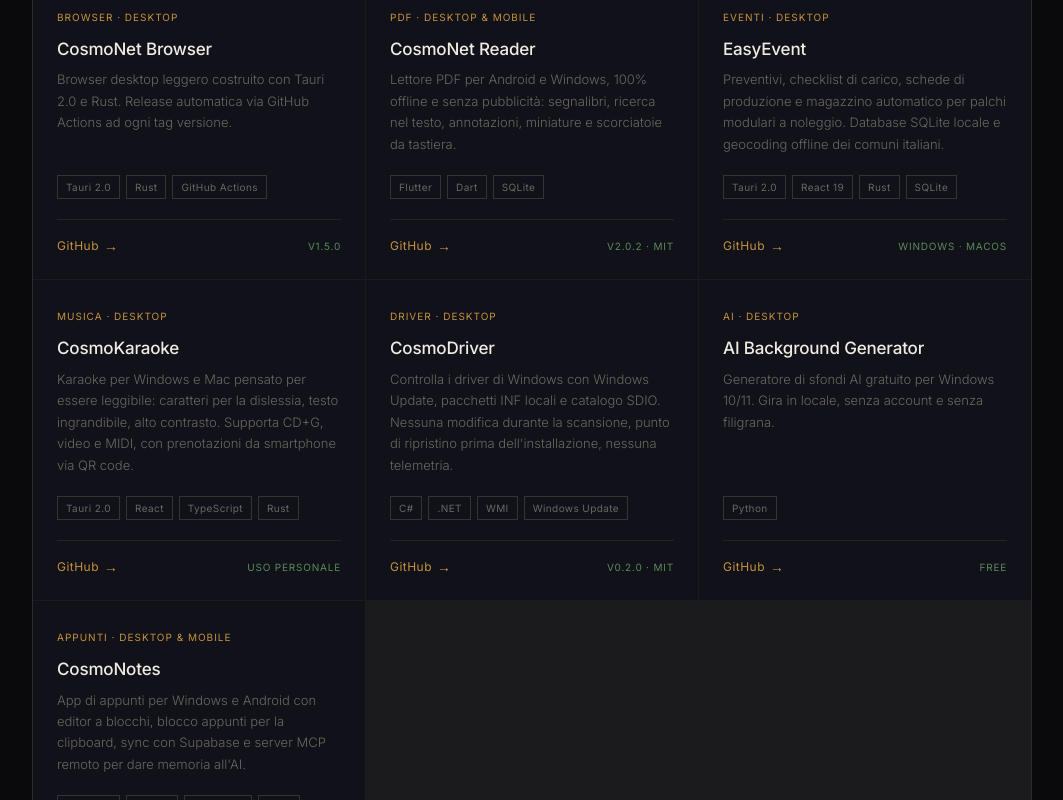
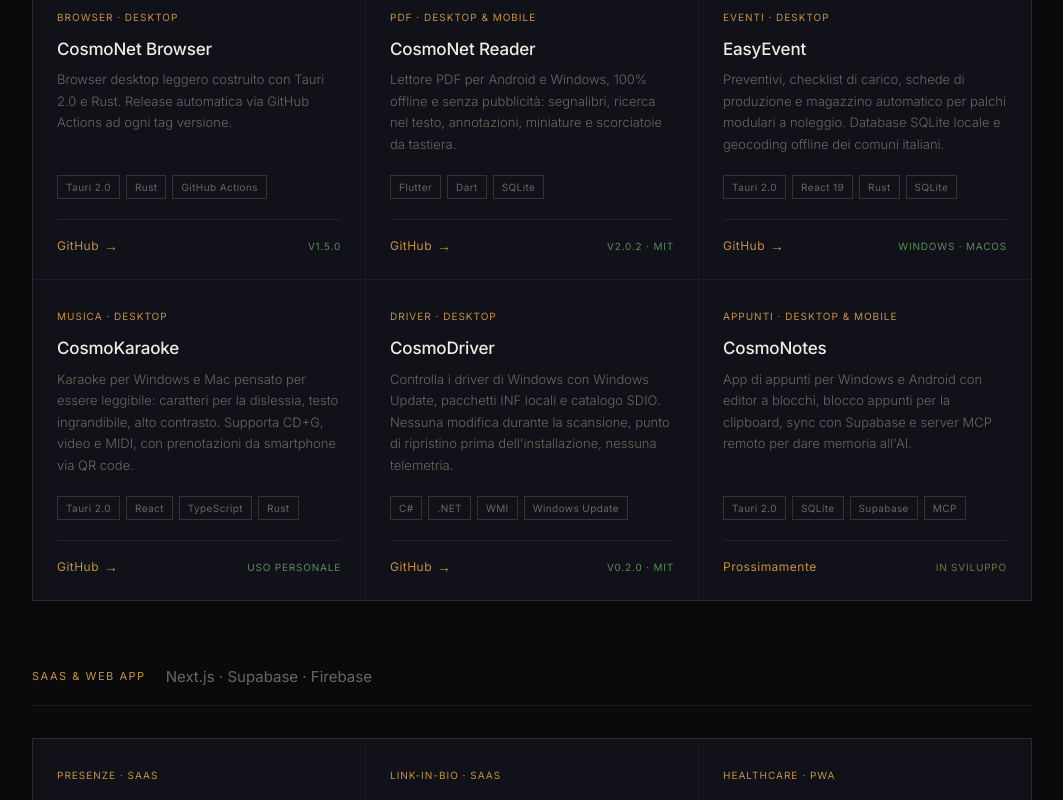
Before and after one commit to CosmoNetinfo/Portfolio, a plain HTML site: page index.html in a window 1280 px wide. Shown: the part 985-1785 px from the top of the page, without its empty margins (108-1171 px from the left). Drawn offline with nearby package versions, Linux system fonts and the light colour scheme.

Commit message:
Rimosso AI Background Generator: repository sospetto, aggiornati i contatori
Co-Authored-By: Claude Sonnet 5.5 <noreply@anthropic.com>
Claude-Session: https://claude.ai/code/session_01BUTjaswUs4Bp1QpDeycR2d

```diff
--- a/index.html
+++ b/index.html
@@ -204,11 +204,11 @@ footer{
     <p class="hero-sub">App desktop native, SaaS e strumenti open source per AI, produttività e Linux. Costruito da Daniele Spalletti.</p>
     <div class="hero-stats">
       <div>
-        <span class="stat-n">30</span>
+        <span class="stat-n">29</span>
         <span class="stat-l">Progetti</span>
       </div>
       <div>
-        <span class="stat-n">10</span>
+        <span class="stat-n">9</span>
         <span class="stat-l">Desktop</span>
       </div>
       <div>
@@ -328,19 +328,6 @@ footer{
       <div class="card-foot">
         <a href="https://github.com/CosmoNetinfo/CosmoDriver" target="_blank" class="cta">GitHub <span class="cta-arrow">→</span></a>
         <span class="badge badge-live">v0.2.0 · MIT</span>
-      </div>
-    </article>
-
-    <article class="card">
-      <p class="card-tag">AI · Desktop</p>
-      <h2 class="card-name">AI Background Generator</h2>
-      <p class="card-desc">Generatore di sfondi AI gratuito per Windows 10/11. Gira in locale, senza account e senza filigrana.</p>
-      <div class="card-stack">
-        <span class="pill">Python</span>
-      </div>
-      <div class="card-foot">
-        <a href="https://github.com/CosmoNetinfo/ai-background-generator-app" target="_blank" class="cta">GitHub <span class="cta-arrow">→</span></a>
-        <span class="badge badge-live">Free</span>
       </div>
     </article>
 
```
Also changed, not shown: 1 other file.
